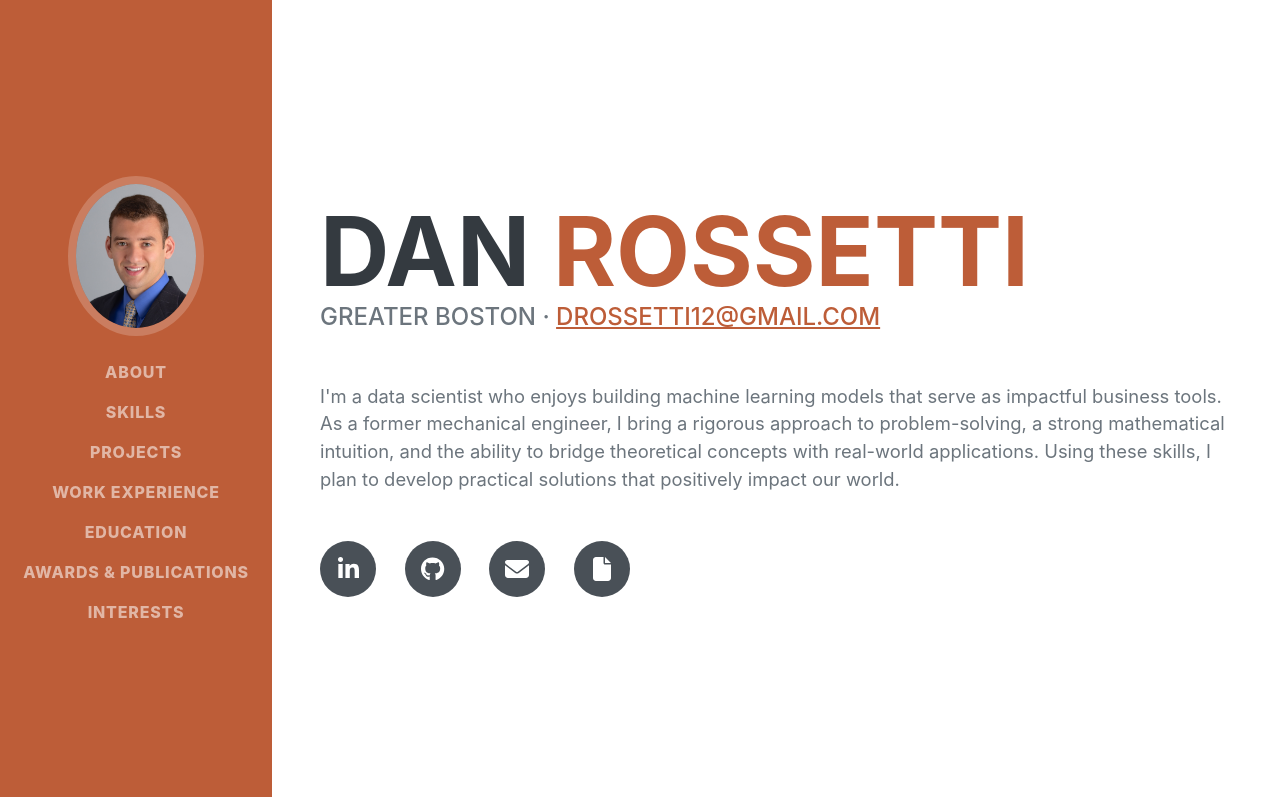
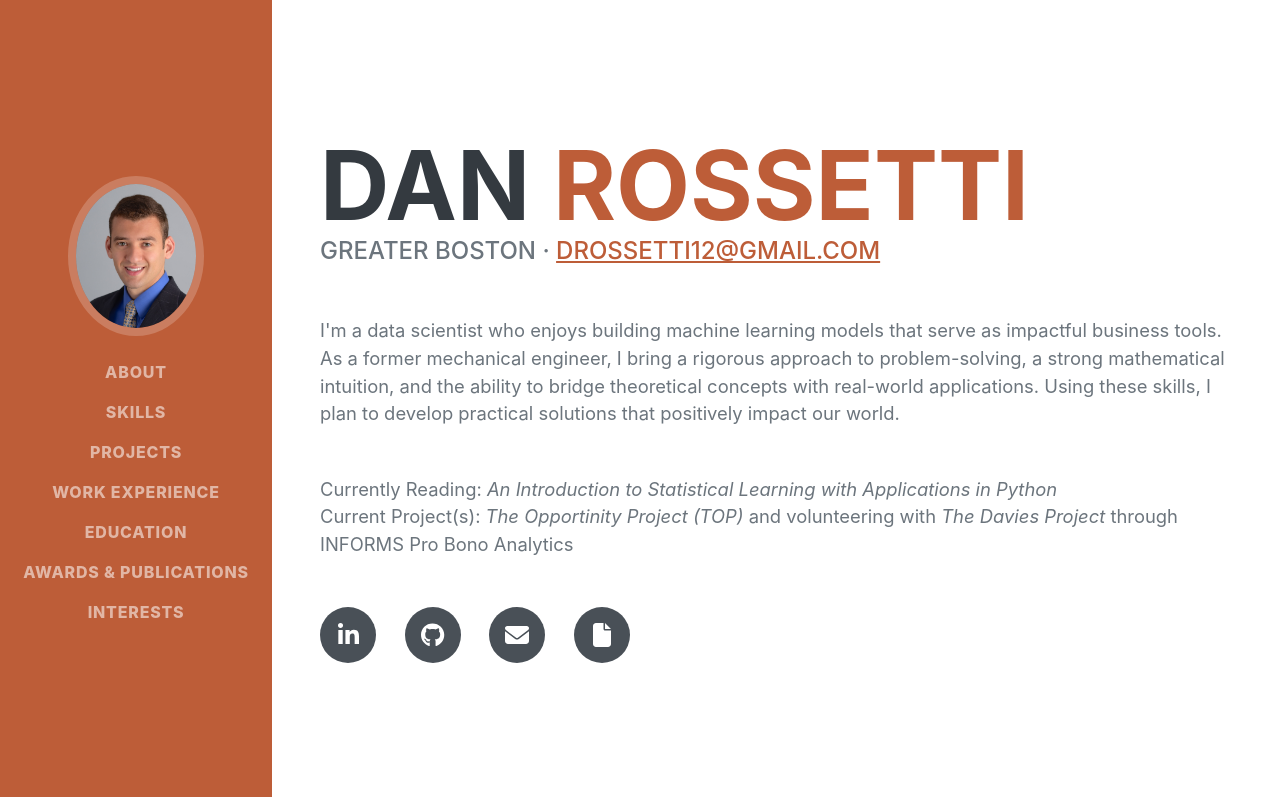
Before and after one commit to drossDS/drossds.github.io, a plain HTML site: page index.html in a window 1280 px wide. Shown: the top 797 px of the page. Drawn offline with nearby package versions, Linux system fonts and the light colour scheme; a web font is replaced by a local one.

Commit message:
added currently reading and projects info

```diff
--- a/index.html
+++ b/index.html
@@ -49,6 +49,7 @@
                         <a href="mailto:drossetti12@gmail.com">drossetti12@gmail.com</a>
                     </div>
                     <p class="lead mb-5">I'm a data scientist who enjoys building machine learning models that serve as impactful business tools. As a former mechanical engineer, I bring a rigorous approach to problem-solving, a strong mathematical intuition, and the ability to bridge theoretical concepts with real-world applications. Using these skills, I plan to develop practical solutions that positively impact our world. </p>
+                    <p class="lead mb-5">Currently Reading:  <i>An Introduction to Statistical Learning with Applications in Python</i> <br> Current Project(s):  <i>The Opportinity Project (TOP)</i> and volunteering with <i>The Davies Project</i> through INFORMS Pro Bono Analytics</p>
                     <div class="social-icons">
                         <a class="social-icon" href="https://www.linkedin.com/in/dan-rossetti/" target="blank"><i class="fab fa-linkedin-in"></i></a>
                         <a class="social-icon" href="https://github.com/drossDS" target="blank"><i class="fab fa-github"></i></a>
```
